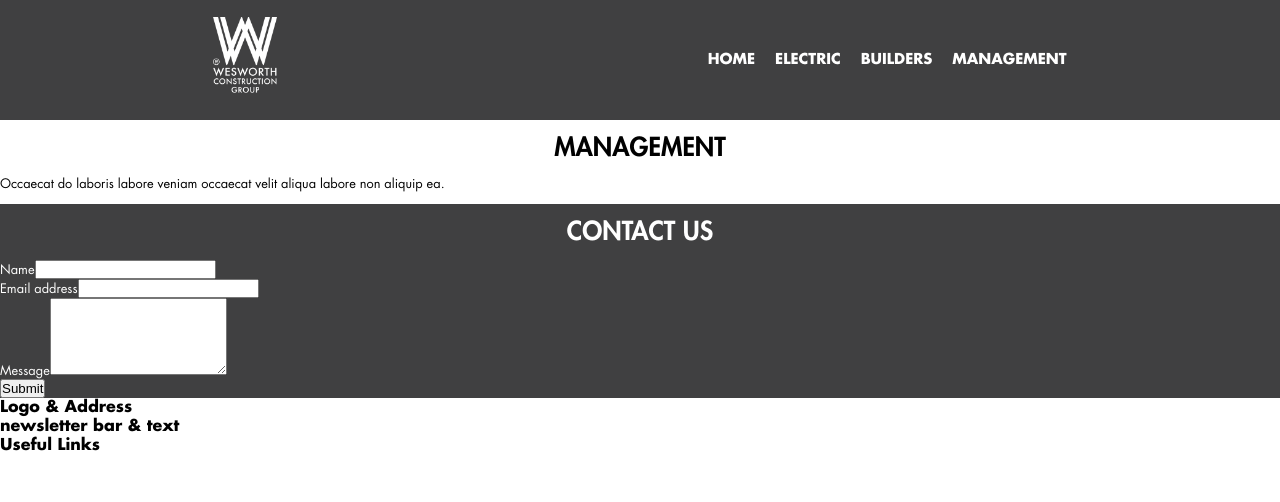
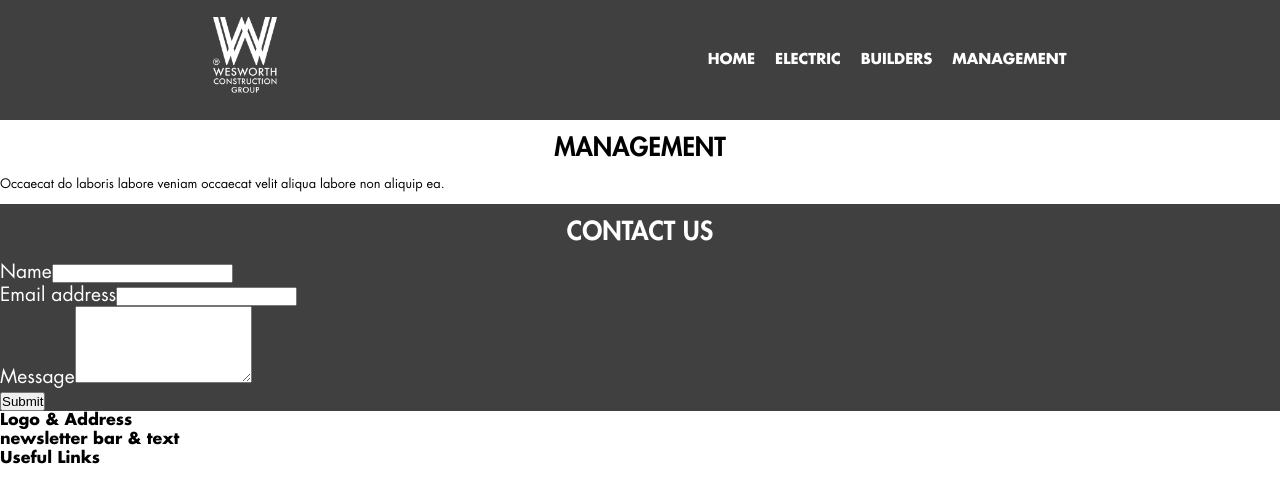
Before and after one commit to HDOSURREGO/wesworth, a React (Create React App) app: page /management in a window 1280 px wide. Shown: the top 502 px of the page. Built offline with nearby package versions, Linux system fonts and the light colour scheme.

Commit message:
footer css started

```diff
--- a/src/components/Footer.css
+++ b/src/components/Footer.css
@@ -1,6 +1,6 @@
 .contactUsForm {
 	font-family: "futuraStdBook";
-	font-size: 1vw;
+	font-size: 1.5vw;
 	background: #404041;
 	color: white;
 }
```
